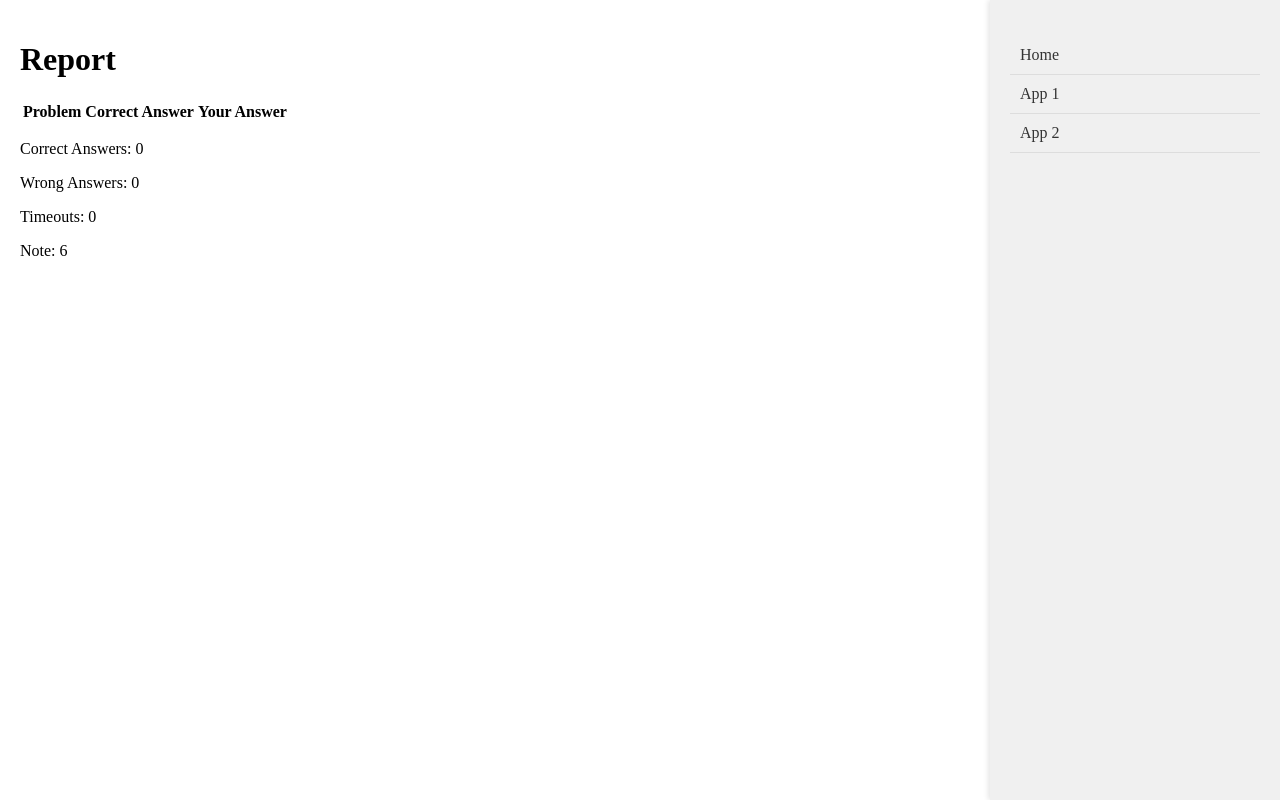
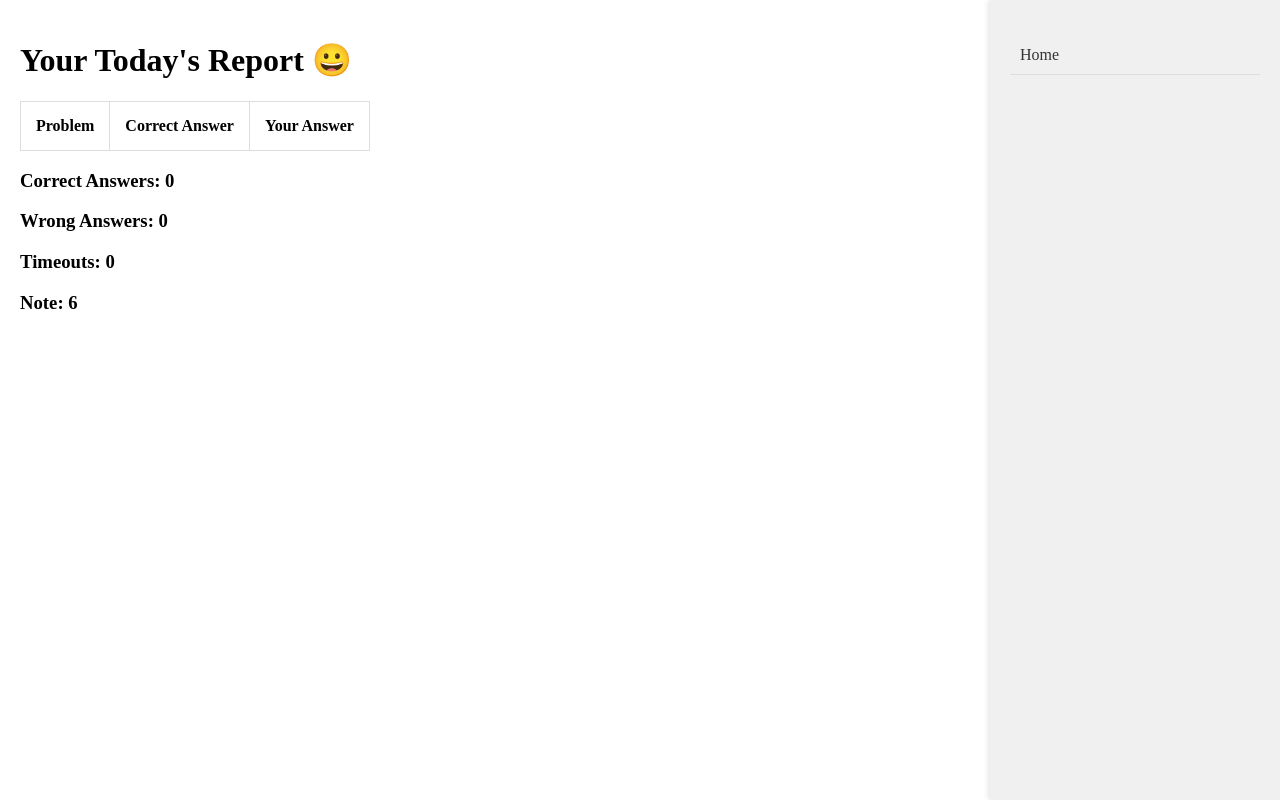
Before and after one commit to AhmedRefaat/WebTrail1, a Django app: page /Jobs/report in a window 1280 px wide. Run offline with Django 5.2, Linux system fonts and the light colour scheme; lists and menus that the app fills with data are empty.

Commit message:
This commit contains the following changes: 1- Update the css file to make the report page color coded to refer about the problem status 2- Update the home page to contains difficulity and timeout configurations 3- update the math_problem4 view function to differentiate between timeout and calling from the home page which means that the sesison is reset 4- update the report page to show the colors of each problem 5- update the base.html file to contain only one link to the home page

```diff
--- a/job/templates/job/report.html
+++ b/job/templates/job/report.html
@@ -1,10 +1,9 @@
 {% extends 'base.html' %}
 
-
-{% block title %}You Today Report 😀{% endblock %}
+{% block title %}Your Today's Report{% endblock %}
 
 {% block content %}
-    <h1>Report</h1>
+<h1>Your Today's Report 😀</h1>
 <table>
     <thead>
         <tr>
@@ -15,16 +14,71 @@
     </thead>
     <tbody>
         {% for problem in problems %}
-            <tr>
+        <tr class="{% if problem.status == 'correct' %}correct{% elif problem.status == 'incorrect' %}incorrect{% elif problem.status == 'timeout' %}timeout{% elif problem.user_answer == None %}no-answer{% endif %}">
             <td>{{ problem.problem }}</td>
             <td>{{ problem.correct_answer }}</td>
-                <td>{% if problem.user_answer is not None %}{{ problem.user_answer }}{% else %}Timeout{% endif %}</td>
+            <td>
+                {% if problem.status == 'correct' %}
+                    {{ problem.user_answer }} --> 👍 👌 ✔
+                {% elif problem.status == 'incorrect' %}
+                    {{ problem.user_answer }} (Wrong)
+                {% elif problem.status == 'timeout' %}
+                    Timeout
+                {% else %}
+                    No Answer
+                {% endif %}
+            </td>
         </tr>
         {% endfor %}
     </tbody>
 </table>
-    <p>Correct Answers: {{ correct_count }}</p>
-    <p>Wrong Answers: {{ wrong_count }}</p>
-    <p>Timeouts: {{ timeout_count }}</p>
-    <p>Note: {{ note }}</p>
+
+<h3>Correct Answers: {{ correct_count }}</h3>
+<h3>Wrong Answers: {{ wrong_count }}</h3>
+<h3>Timeouts: {{ timeout_count }}</h3>
+<h3>Note: {{ note }}</h3>
+
+
 {% endblock %}
+
+{% block css %}
+<style>
+    table {
+        border-collapse: separate;
+        border-spacing: 0;
+        width: 100%;
+        margin-top: 20px;
+    }
+    th, td {
+        padding: 15px;
+        text-align: left;
+        border-bottom: 1px solid #ddd;
+        border-right: 1px solid #ddd;
+        background-color: #f9f9f9;
+    }
+    th:first-child, td:first-child {
+        border-left: 1px solid #ddd;
+    }
+    th {
+        background-color: #f2f2f2;
+        color: black;
+    }
+    .correct {
+        background-color: #90EE90; /* Light green */
+    }
+    .incorrect {
+        background-color: #FFB6C1; /* Light red */
+    }
+    .timeout {
+        background-color: #FFFF99; /* Light yellow */
+    }
+    .no-answer {
+        background-color: #FFCCCB; /* Light red */
+        font-weight: bold;
+    }
+    th, td {
+        border: 1px solid #ddd;
+        border-style: inset; /* 3D effect for borders */
+    }
+</style>
+{% endblock %}
--- a/job/views.py
+++ b/job/views.py
@@ -2,6 +2,8 @@ from django.shortcuts import render, redirect
 from .models import Job
 from common_utils import logger
 import random, time
+from django.urls import reverse
+from django.http import HttpResponseRedirect
 
 
 global timeout_count2
@@ -132,8 +134,123 @@ def math_problem3(request):
     }
     return render(request, 'job/math_problem3.html', context)
 
+def math_problem4(request):
+     # **New** Check if the request comes from the home page
+    if request.method == 'POST':
+        referrer = request.META.get('HTTP_REFERER')
+        home_url = request.build_absolute_uri(reverse('math_home'))  # Assuming 'home' is the name of your home page URL
+        if referrer == home_url:
+            # The request comes from the home page, reset the session
+            request.session.flush()
+            request.session.create()
 
-def math_problem4(request):
+     # Scenario 1: Handle the configuration submission from the "home" view
+    if 'difficulty' not in request.session or 'timeout_duration' not in request.session:
+        if request.method == 'POST':
+            difficulty = int(request.POST.get('difficulty'))
+            timeout_duration = int(request.POST.get('timeout'))
+            request.session['difficulty'] = difficulty
+            request.session['timeout_duration'] = timeout_duration
+            # Initialize the session variables for counts
+            request.session['correct_count'] = 0
+            request.session['wrong_count'] = 0
+            request.session['timeout_count'] = 0
+            request.session['problems'] = []  # To track each problem and status
+        else:
+            # If the settings are not in the session and method is not POST, redirect to home
+            return redirect('math_home')
+
+    # Initialize or retrieve current problem count and problem list from the session
+    correct_count = request.session.get('correct_count', 0)
+    wrong_count = request.session.get('wrong_count', 0)
+    timeout_count = request.session.get('timeout_count', 0)
+    problems = request.session.get('problems', [])
+
+    # Scenario 5: Check if the user pressed the "finish" button
+    if request.method == 'POST' and 'finish' in request.POST:
+        user_answer = request.POST.get('answer')
+        current_problem = request.session.get('current_problem')
+        correct_answer = request.session.get('correct_answer')
+
+        # Check if an answer was provided
+        if user_answer:
+            if int(user_answer) == correct_answer:
+                correct_count += 1
+                problems.append({'problem': current_problem, 'correct_answer': correct_answer,'status': 'correct', 'user_answer': user_answer})
+            else:
+                wrong_count += 1
+                problems.append({'problem': current_problem, 'correct_answer': correct_answer,'status': 'incorrect', 'user_answer': user_answer})
+        else:
+            timeout_count += 1
+            problems.append({'problem': current_problem, 'correct_answer': correct_answer,'status': 'timeout'})
+
+        # Update the session variables
+        request.session['correct_count'] = correct_count
+        request.session['wrong_count'] = wrong_count
+        request.session['timeout_count'] = timeout_count
+        request.session['problems'] = problems
+
+        # Redirect to the report page
+        return redirect('report')
+
+    # Scenario 2 and 3: Check if the user submitted an answer
+    if request.method == 'POST':
+        user_answer = request.POST.get('answer')
+        current_problem = request.session.get('current_problem')
+        correct_answer = request.session.get('correct_answer')
+
+        # If an answer was submitted, determine if it's correct or incorrect
+        if user_answer:
+            if int(user_answer) == correct_answer:
+                correct_count += 1
+                problems.append({'problem': current_problem, 'correct_answer': correct_answer,'status': 'correct', 'user_answer': user_answer})
+            else:
+                wrong_count += 1
+                problems.append({'problem': current_problem, 'correct_answer': correct_answer, 'status': 'incorrect', 'user_answer': user_answer})
+        else:
+            # Scenario 4: If no answer is given and the counter times out
+            timeout_count += 1
+            problems.append({'problem': current_problem, 'correct_answer': correct_answer, 'status': 'timeout'})
+
+        # Update the session variables
+        request.session['correct_count'] = correct_count
+        request.session['wrong_count'] = wrong_count
+        request.session['timeout_count'] = timeout_count
+        request.session['problems'] = problems
+
+    # Generate a new problem
+    difficulty = request.session['difficulty']
+    operand1 = random.randint(1, difficulty)
+    operand2 = random.randint(1, difficulty)
+    operator = random.choice(['+', '-'])
+    if operator == '-':
+        operand1, operand2 = max(operand1, operand2), min(operand1, operand2)
+
+    current_problem = f"{operand1} {operator} {operand2}"
+    correct_answer = eval(current_problem)
+
+    # Store the current problem and its answer in the session
+    request.session['current_problem'] = current_problem
+    request.session['correct_answer'] = correct_answer
+
+    # Prepare the context for rendering
+    context = {
+        'problem': current_problem,
+        'timeout_duration': request.session['timeout_duration'],
+        'correct_count': correct_count,
+        'wrong_count': wrong_count,
+        'timeout_count': timeout_count,
+    }
+
+    # Render the math_problem4.html template with the context
+    return render(request, 'job/math_problem4.html', context)
+
+
+
+
+
+
+def math_problem40(request):
     # Set the timeout duration (in seconds)
     timeout_duration = 10  # 60 seconds
 
@@ -169,6 +286,7 @@ def math_problem4(request):
     timeout_count = request.session['timeout_count']
     problems = request.session['problems']
 
+
     # # Handle the form submission
     # if request.method == 'POST':
     #     if 'finish' in request.POST:
@@ -201,6 +319,7 @@ def math_problem4(request):
     # Handle the form submission
     if request.method == 'POST':
         logger.LogDebugMsgs('**********************************************************************')
+        logger.LogDebugMsgs(f'Correct Answer: {request.session["correct_count"] } and POSTED answer: {request.POST.get("answer")}')
         logger.LogDebugMsgs(f'POST content: {request.POST}')
         logger.LogDebugMsgs('**********************************************************************')
         if 'finish' in request.POST:
--- a/static/css/style.css
+++ b/static/css/style.css
@@ -38,3 +38,58 @@ body {
 #sidebar ul li a:hover {
     background-color: #ddd; /* Hover effect */
 }
+
+table tr.correct {
+    background-color: #90EE90; /* Light green */
+}
+
+table tr.incorrect {
+    background-color: #FFB6C1; /* Light red */
+}
+
+table tr.timeout {
+    background-color: #FFFF99; /* Light yellow */
+}
+
+table tr.no-answer {
+    background-color: #FFCCCB; /* Light red */
+    font-weight: bold;
+}
+
+/* 3D effect for table borders */
+table {
+    border-collapse: collapse;
+}
+
+table th, table td {
+    padding: 15px;
+    text-align: left;
+    border: 1px solid #ddd;
+    border-style: outset; /* 3D effect for borders */
+}
+
+/* Ensure the styles are not being overridden by other styles */
+/* You can add !important to enforce the style, but use it as a last resort */
+.correct {
+    background-color: #90EE90 !important;
+}
+
+.incorrect {
+    background-color: #FFB6C1 !important;
+}
+
+.timeout {
+    background-color: #FFFF99 !important;
+}
+
+.no-answer {
+    background-color: #FFCCCB !important;
+    font-weight: bold !important;
+}
+
+table th, table td {
+    padding: 15px;
+    text-align: center; /* Center align table cell content */
+    border: 1px solid #ddd;
+    border-style: outset; /* 3D effect for borders */
+}
--- a/templates/base.html
+++ b/templates/base.html
@@ -7,7 +7,7 @@
     <meta name="viewport" content="width=device-width, initial-scale=1.0">
     <title>{% block title %}My Django Project{% endblock %}</title>
     {% block head %}{% endblock %}
-    <link rel="stylesheet" href="{% static 'css/style.css' %}?v=1.0">
+    <link rel="stylesheet" href="{% static 'css/style.css' %}?v=1.2">
     <!-- Additional head elements can be placed here -->
 </head>
 <body>
@@ -20,8 +20,8 @@
             <ul>
                 <li><a href="{% url 'math_home' %}">Home</a></li>
                 <!-- Add other app links here -->
-                <li><a href="{% url 'math_home' %}">App 1</a></li>
-                <li><a href="{% url 'math_home' %}">App 2</a></li>
+                <!-- <li><a href="{% url 'math_home' %}">App 1</a></li>
+                <li><a href="{% url 'math_home' %}">App 2</a></li> -->
                 <!-- More links for other apps -->
             </ul>
         </div>
```
Also changed, not shown: job/templates/job/home.html (+13 -1 lines), db.sqlite3. Lines whose indentation alone changed are shown as unchanged.
